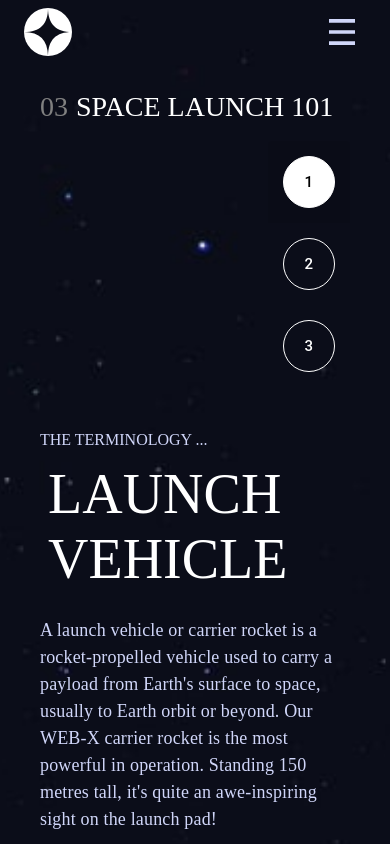
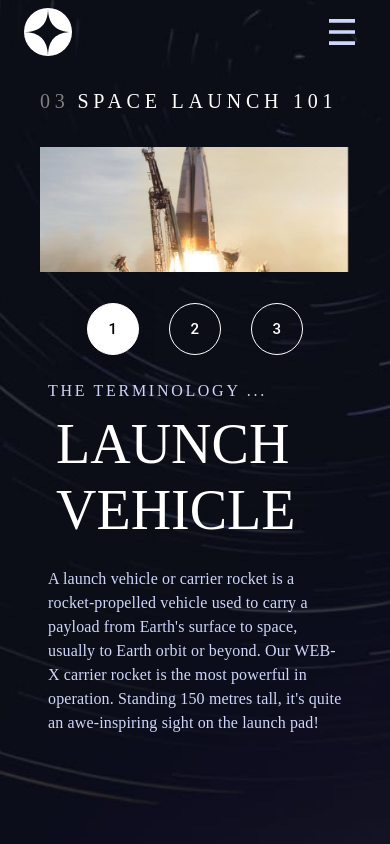
Before and after one commit to nikakarumidze/Space_Tourism, a React (Create React App) app: page /technology in a window 390 px wide. Built offline with nearby package versions, Linux system fonts and the light colour scheme.

Commit message:
Have made a responsive navbar + some changes, mainly in responsiveness

```diff
--- a/src/DefaultTheme.js
+++ b/src/DefaultTheme.js
@@ -1,4 +1,4 @@
-import { createTheme } from "@mui/material";
+import { createTheme } from '@mui/material';
 
 export const DefaultTheme = createTheme({
   palette: {
@@ -10,24 +10,27 @@ export const DefaultTheme = createTheme({
   typography: {
     h1: {
       fontFamily: 'Bellefair Regular',
-        fontSize: '150px'
+      fontSize: '80px',
+      ['@media (min-width:600px)'] : {fontSize: '150px'}
     },
     h2: {
       fontFamily: 'Bellefair Regular',
-        fontSize: '100px'
+      fontSize: '100px',
     },
     h3: {
       fontFamily: 'Bellefair Regular',
-        fontSize: '56px'
+      fontSize: '56px',
     },
     h4: {
       fontFamily: 'Bellefair Regular',
-        fontSize: '32px'
+      fontSize: '20px',
+      ['@media (min-width:600px)'] : {fontSize: '32px'}
     },
     h5: {
       fontFamily: 'Barlow Condensed Regular',
-        fontSize: '28px',
-        letterSpacing: '4.75'
+      fontSize: '20px',
+      ['@media (min-width:600px)'] : {fontSize: '28px'},
+      letterSpacing: '4.75px',
     },
     subtitle1: {
       fontFamily: 'Bellefair Regular',
@@ -36,16 +39,17 @@ export const DefaultTheme = createTheme({
     subtitle2: {
       fontFamily: 'Barlow Condensed Regular',
       fontSize: '14px',
-        letterSpacing: '2.35'
+      letterSpacing: '2.35px',
     },
     caption: {
       fontFamily: 'Barlow Condensed Regular',
       fontSize: '16px',
-        letterSpacing: '2.7'
+      letterSpacing: '2.7px',
     },
     body1: {
       fontFamily: 'Barlow',
-        fontSize: '18px',
-      }
-    }
+      fontSize: '16px',
+      ['@media (min-width:600px)'] : {fontSize: '18px'}
+    },
+  },
 });
--- a/src/Images.js
+++ b/src/Images.js
@@ -1,9 +1,15 @@
 import indexMob from './assets/home/background-home-mobile.jpg';
 import indexTab from './assets/home/background-home-tablet.jpg';
 import indexDesk from './assets/home/background-home-desktop.jpg';
-import destMob from './assets/destination/background-destination-mobile.jpg'
+import destMob from './assets/destination/background-destination-mobile.jpg';
 import destTab from './assets/destination/background-destination-tablet.jpg';
 import destDesk from './assets/destination/background-destination-desktop.jpg';
+import crewMob from './assets/crew/background-crew-mobile.jpg';
+import crewTab from './assets/crew/background-crew-tablet.jpg';
+import crewDesk from './assets/crew/background-crew-desktop.jpg';
+import techMob from './assets/technology/background-technology-mobile.jpg';
+import techTab from './assets/technology/background-technology-tablet.jpg';
+import techDesk from './assets/technology/background-technology-desktop.jpg';
 
 export const images = {
   '/': {
@@ -16,4 +22,14 @@ export const images = {
     md: destTab,
     lg: destDesk,
   },
+  '/crew': {
+    xs: crewMob,
+    md: crewTab,
+    lg: crewDesk,
+  },
+  '/technology': {
+    xs: techMob,
+    md: techTab,
+    lg: techDesk,
+  },
 };
--- a/src/components/Header.jsx
+++ b/src/components/Header.jsx
@@ -4,8 +4,12 @@ import {
   Button,
   CardMedia,
   Divider,
+  List,
+  ListItem,
+  ListItemText,
   Menu,
   MenuItem,
+  SwipeableDrawer,
   Toolbar,
   Typography,
 } from '@mui/material';
@@ -36,7 +40,7 @@ const Header = (props) => {
         onClick={(e) => selectChanger(e, index)}
         sx={{
           boxSizing: 'border-box',
-          height: 65,
+          height: 60,
           '&.Mui-selected': {
             color: 'white',
             borderBottom: 'solid white 1.5px',
@@ -45,13 +49,14 @@ const Header = (props) => {
       >
         <Typography
           component='h3'
-          variant='caption'
+          variant='subtitle2'
           sx={[
             {
-              p: 2,
+              p: { xs: 0, md: 2 },
               color: 'white',
               '&:hover': {
-                borderBottom: linkData[index] !== location.pathname && 'solid grey 1.5px',
+                borderBottom:
+                  linkData[index] !== location.pathname && 'solid grey 1.5px',
               },
             },
           ]}
@@ -62,12 +67,14 @@ const Header = (props) => {
     </Link>
   ));
   const inputSmall = menuData.map((item, index) => (
-    <Link to={linkData[index]} key={item} onClick={()=>setAnchorEl(null)}>
-      <MenuItem>
-        <Typography variant='caption' component='h3' sx={{color: 'white'}}>
-          {item}
-        </Typography>
-      </MenuItem>
+    <Link to={linkData[index]} key={item} onClick={() => setAnchorEl(null)}>
+      <ListItem>
+        <ListItemText>
+          <Typography variant='caption' component='h3' sx={{ color: 'white' }}>
+            {item}
+          </Typography>
+        </ListItemText>
+      </ListItem>
     </Link>
   ));
   const smallScreen = (
@@ -79,30 +86,38 @@ const Header = (props) => {
         aria-expanded={open ? 'true' : undefined}
         onClick={handleClick}
       >
-        {!open ? (
-          <CardMedia image={dropdown} sx={{ width: 26, height: 26 }} />
-        ) : (
-          <CardMedia image={dropup} sx={{ width: 26, height: 26 }} />
-        )}
+        {!open && <CardMedia image={dropdown} sx={{ width: 26, height: 26 }} />}
       </Button>
-      <Menu
-        id='basic-menu'
-        anchorEl={anchorEl}
+      <SwipeableDrawer
+        anchor='right'
         open={open}
         onClose={() => setAnchorEl(null)}
-        MenuListProps={{
-          'aria-labelledby': 'basic-button',
+        onOpen={() => setAnchorEl(true)}
+        sx={{
+          '& .MuiDrawer-paper': {
+            backdropFilter: 'blur(40px)',
+            backgroundColor: 'transparent',
+          },
         }}
       >
-        {inputSmall}
-      </Menu>
+        <List>
+          <CardMedia
+            image={dropup}
+            sx={{ width: 26, height: 26, mb: 4, mr: 2, ml: 'auto', mt: 1 }}
+            onClick={() => setAnchorEl(null)}
+          />
+          {inputSmall}
+        </List>
+      </SwipeableDrawer>
     </>
   );
 
   return (
     <AppBar position='static' sx={{ mb: 3, background: 'none', boxShadow: 0 }}>
       <Toolbar variant='regular' sx={{ justifyContent: 'space-between' }}>
-        <CardMedia image={logo} sx={{ width: 48, height: 48, margin: 1 }} />
+        <Link to='/'>
+          <CardMedia image={logo} sx={{ width: 48, height: 48, margin: 1 }} />
+        </Link>
         <Divider orientation='vertical' />
         <Box
           sx={{
--- a/src/pages/Crew/MemberInfo.jsx
+++ b/src/pages/Crew/MemberInfo.jsx
@@ -35,7 +35,8 @@ const MemberInfo = (props) => {
           image={props.image}
           alt='Place for content image'
           sx={{
-            objectFit: 'contain'
+            objectFit: 'contain',
+            overFlow: 'hidden'
           }}
         />
       </Grid>
--- a/src/pages/Main.jsx
+++ b/src/pages/Main.jsx
@@ -4,7 +4,7 @@ import {Link} from 'react-router-dom'
 
 const Main = (props) => {
   return (
-    <Grid container alignItems='center' justifyContent='space-between' py={10}>
+    <Grid container alignItems='center' justifyContent='space-between' sx={{py:{xs:0,md:8}}} >
       <Grid item xs={12} lg={5} sx={{ m: 5 }}>
         <Typography variant='h4' component='h2' sx={{ color: 'white' }}>
           SO, YOU WANT TO TRAVEL TO
--- a/src/pages/Technology.jsx
+++ b/src/pages/Technology.jsx
@@ -1,4 +1,4 @@
-import { Stack, Typography } from '@mui/material';
+import { Stack, Typography, useMediaQuery, useTheme } from '@mui/material';
 import React from 'react';
 import { useState } from 'react';
 import ContentPlace from './Technology/ContentPlace';
@@ -7,6 +7,8 @@ import TechnologyContext from './Technology/TechnologyContext';
 
 const Technology = () => {
   const [index, setIndex] = useState(0);
+  const theme = useTheme();
+  const bigResolution = useMediaQuery(theme.breakpoints.up('md'));
   return (
     <TechnologyContext.Provider value={{ index, setIndex }}>
       <Stack direction='row' spacing={1} sx={{ mb: 2 }}>
@@ -20,7 +22,7 @@ const Technology = () => {
       <ContentPlace
         name={TechnologyData[index].name}
         description={TechnologyData[index].description}
-        image={TechnologyData[index].images.portrait}
+        image={bigResolution ? TechnologyData[index].images.portrait : TechnologyData[index].images.landscape}
       />
     </TechnologyContext.Provider>
   );
--- a/src/pages/Technology/ContentPlace.jsx
+++ b/src/pages/Technology/ContentPlace.jsx
@@ -3,11 +3,23 @@ import NavigationBar from './NavigationBar';
 
 const ContentPlace = (props) => {
   return (
-    <Grid container spacing={5} alignItems="center">
-        <Grid container item xs={12} lg={2} justifyContent='flex-end'>
+    <Grid
+      container
+      alignItems='center'
+      justifyContent='space-between'
+      sx={{
+        m: 0,
+        flexDirection: {
+          xs: 'column-reverse',
+          md: 'row',
+        },
+      }}
+    >
+      <Grid container item xs={12} md={7} justifyContent='space-around'>
+        <Grid container item xs={12} md={2}>
           <NavigationBar />
         </Grid>
-        <Grid container item xs={12} lg={5} direction='column'>
+        <Grid container item xs={12} md={9} direction='column' sx={{m:1}}>
           <Typography variant='caption' sx={{ color: 'secondary.main' }}>
             THE TERMINOLOGY ...
           </Typography>
@@ -18,20 +30,13 @@ const ContentPlace = (props) => {
             {props.description}
           </Typography>
         </Grid>
+      </Grid>
 
-        <Grid item xs={12} lg={5}>
-          <CardMedia
-            component='img'
-            //   image={props.image}
-            sx={{
-                background: `url(${props.image})`,
-                height: '500px',
-                objectFit: 'contain'
-             }}
-          />
-        </Grid>
+      <Grid container item xs={12} md={5} sx={{ my: { xs: 2, md: 0 } }}>
+        <CardMedia component='img' image={props.image} sx={{ width: '100%' }} />
       </Grid>
-  )
-}
+    </Grid>
+  );
+};
 
-export default ContentPlace
+export default ContentPlace;
--- a/src/pages/Technology/NavigationBar.jsx
+++ b/src/pages/Technology/NavigationBar.jsx
@@ -10,7 +10,11 @@ const NavigationBar = () => {
       exclusive
       value={index}
       onChange={(e, curr) => curr !== null && setIndex(curr)}
-      orientation='vertical'
+      sx={{flexDirection: {
+        sx: 'row',
+        md: 'column',
+        margin: 'auto'
+      }}}
     >
       {values.map((val) => (
         <ToggleButton value={val} key={val} size='large' sx={{border: 0}}>
```
Also changed, not shown: src/App.js (line endings or trailing spaces). Lines whose indentation alone changed are shown as unchanged.
